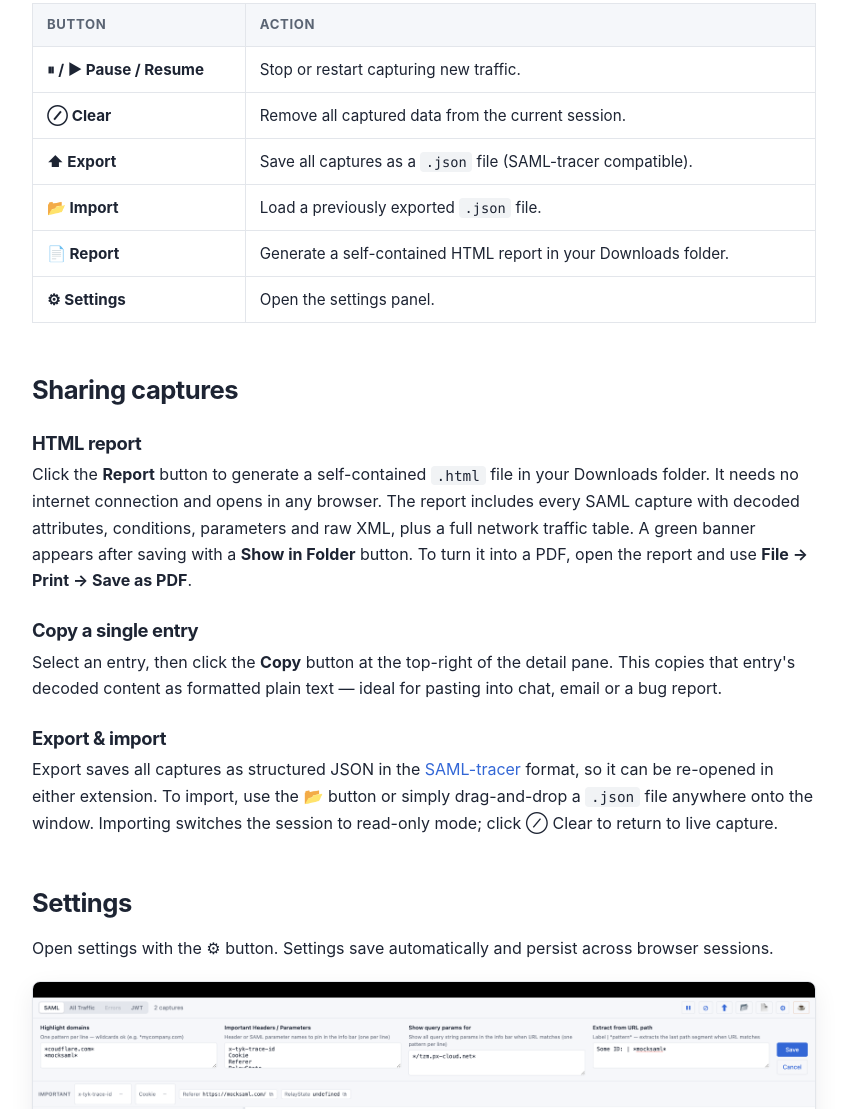
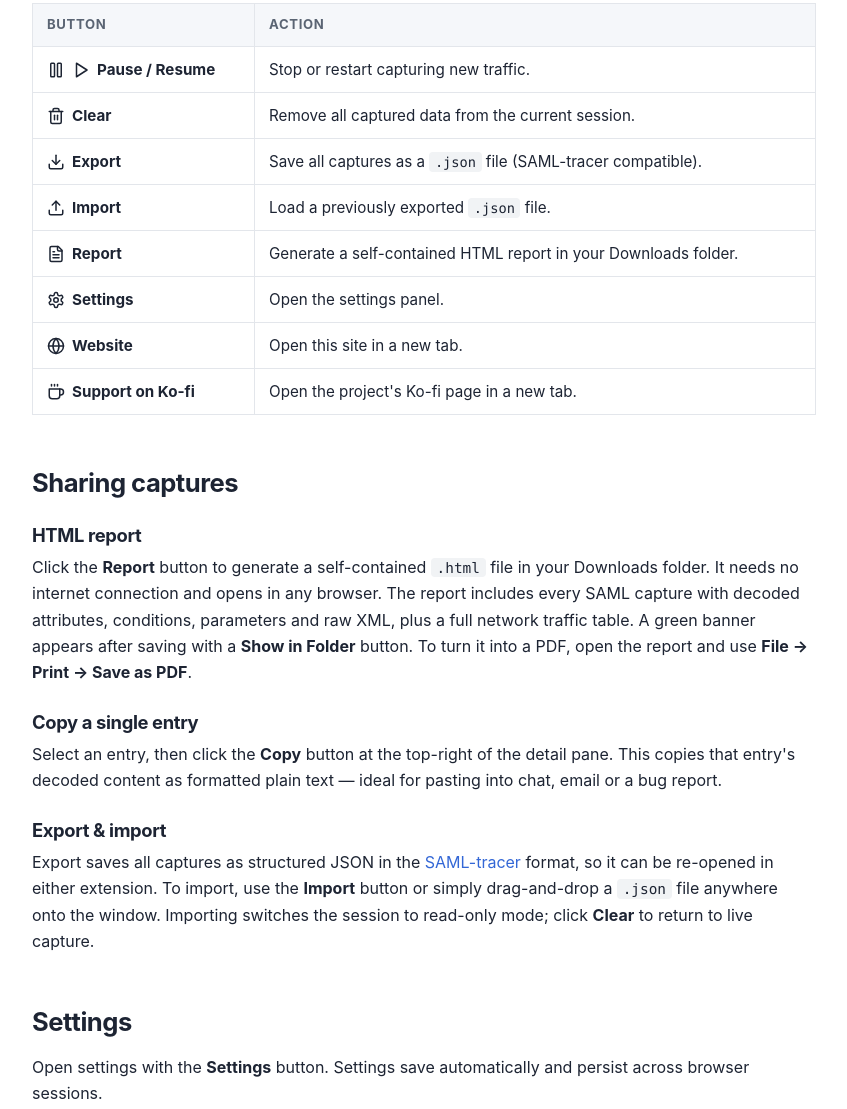
Before and after one commit to jsegers1974/awesome-saml-tracer-web, a plain HTML site: page awesome-saml-tracer-web/how-to.html in a window 1280 px wide. Shown: the part 4441-5550 px from the top of the page, without its empty margins (360-1207 px from the left). Drawn offline with Linux system fonts and the light colour scheme.

Commit message:
Update how-to docs to match the new toolbar icons
The extension's toolbar buttons moved from emoji glyphs to a Lucide icon
set and gained a Website button. Reflect that on the site:
- Rebuild the how-to #toolbar table with the actual inline Lucide icons,
  and add the Website and Support-on-Ko-fi rows.
- Replace stale inline button-emoji in prose (how-to, support, privacy)
  with the bold button name so they won't restale if icons change.
- Add a .tb-icon style for inline doc icons.

Co-Authored-By: Claude Opus 4.8 <noreply@anthropic.com>

```diff
--- a/awesome-saml-tracer-web/css/styles.css
+++ b/awesome-saml-tracer-web/css/styles.css
@@ -558,6 +558,14 @@ hr { border: 0; border-top: 1px solid var(--border); margin: 2.5rem 0; }
   margin: 1.4rem 0;
   font-size: .95rem;
 }
+/* Inline toolbar-button icons in docs tables (matches the extension's Lucide set) */
+.tb-icon {
+  width: 18px; height: 18px;
+  vertical-align: -4px;
+  margin-right: 7px;
+  stroke: currentColor; fill: none;
+  stroke-width: 2; stroke-linecap: round; stroke-linejoin: round;
+}
 .data-table th, .data-table td {
   text-align: left;
   padding: 10px 14px;
--- a/awesome-saml-tracer-web/how-to.html
+++ b/awesome-saml-tracer-web/how-to.html
@@ -137,12 +137,14 @@
             <tr><th>Button</th><th>Action</th></tr>
           </thead>
           <tbody>
-            <tr><td><strong>⏸ / ▶ Pause / Resume</strong></td><td>Stop or restart capturing new traffic.</td></tr>
-            <tr><td><strong>⊘ Clear</strong></td><td>Remove all captured data from the current session.</td></tr>
-            <tr><td><strong>⬆ Export</strong></td><td>Save all captures as a <code>.json</code> file (SAML-tracer compatible).</td></tr>
-            <tr><td><strong>📂 Import</strong></td><td>Load a previously exported <code>.json</code> file.</td></tr>
-            <tr><td><strong>📄 Report</strong></td><td>Generate a self-contained HTML report in your Downloads folder.</td></tr>
-            <tr><td><strong>⚙ Settings</strong></td><td>Open the settings panel.</td></tr>
+            <tr><td><svg class="tb-icon" viewBox="0 0 24 24" aria-hidden="true"><rect x="14" y="3" width="5" height="18" rx="1"/><rect x="5" y="3" width="5" height="18" rx="1"/></svg><svg class="tb-icon" viewBox="0 0 24 24" aria-hidden="true"><polygon points="6 3 20 12 6 21 6 3"/></svg><strong>Pause / Resume</strong></td><td>Stop or restart capturing new traffic.</td></tr>
+            <tr><td><svg class="tb-icon" viewBox="0 0 24 24" aria-hidden="true"><path d="M3 6h18"/><path d="M19 6v14a2 2 0 0 1-2 2H7a2 2 0 0 1-2-2V6"/><path d="M8 6V4a2 2 0 0 1 2-2h4a2 2 0 0 1 2 2v2"/><line x1="10" x2="10" y1="11" y2="17"/><line x1="14" x2="14" y1="11" y2="17"/></svg><strong>Clear</strong></td><td>Remove all captured data from the current session.</td></tr>
+            <tr><td><svg class="tb-icon" viewBox="0 0 24 24" aria-hidden="true"><path d="M21 15v4a2 2 0 0 1-2 2H5a2 2 0 0 1-2-2v-4"/><polyline points="7 10 12 15 17 10"/><line x1="12" x2="12" y1="15" y2="3"/></svg><strong>Export</strong></td><td>Save all captures as a <code>.json</code> file (SAML-tracer compatible).</td></tr>
+            <tr><td><svg class="tb-icon" viewBox="0 0 24 24" aria-hidden="true"><path d="M21 15v4a2 2 0 0 1-2 2H5a2 2 0 0 1-2-2v-4"/><polyline points="17 8 12 3 7 8"/><line x1="12" x2="12" y1="3" y2="15"/></svg><strong>Import</strong></td><td>Load a previously exported <code>.json</code> file.</td></tr>
+            <tr><td><svg class="tb-icon" viewBox="0 0 24 24" aria-hidden="true"><path d="M15 2H6a2 2 0 0 0-2 2v16a2 2 0 0 0 2 2h12a2 2 0 0 0 2-2V7Z"/><path d="M14 2v4a2 2 0 0 0 2 2h4"/><path d="M16 13H8"/><path d="M16 17H8"/><path d="M10 9H8"/></svg><strong>Report</strong></td><td>Generate a self-contained HTML report in your Downloads folder.</td></tr>
+            <tr><td><svg class="tb-icon" viewBox="0 0 24 24" aria-hidden="true"><path d="M12.22 2h-.44a2 2 0 0 0-2 2v.18a2 2 0 0 1-1 1.73l-.43.25a2 2 0 0 1-2 0l-.15-.08a2 2 0 0 0-2.73.73l-.22.38a2 2 0 0 0 .73 2.73l.15.1a2 2 0 0 1 1 1.72v.51a2 2 0 0 1-1 1.74l-.15.09a2 2 0 0 0-.73 2.73l.22.38a2 2 0 0 0 2.73.73l.15-.08a2 2 0 0 1 2 0l.43.25a2 2 0 0 1 1 1.73V20a2 2 0 0 0 2 2h.44a2 2 0 0 0 2-2v-.18a2 2 0 0 1 1-1.73l.43-.25a2 2 0 0 1 2 0l.15.08a2 2 0 0 0 2.73-.73l.22-.39a2 2 0 0 0-.73-2.73l-.15-.08a2 2 0 0 1-1-1.74v-.5a2 2 0 0 1 1-1.74l.15-.09a2 2 0 0 0 .73-2.73l-.22-.38a2 2 0 0 0-2.73-.73l-.15.08a2 2 0 0 1-2 0l-.43-.25a2 2 0 0 1-1-1.73V4a2 2 0 0 0-2-2z"/><circle cx="12" cy="12" r="3"/></svg><strong>Settings</strong></td><td>Open the settings panel.</td></tr>
+            <tr><td><svg class="tb-icon" viewBox="0 0 24 24" aria-hidden="true"><circle cx="12" cy="12" r="10"/><path d="M12 2a14.5 14.5 0 0 0 0 20 14.5 14.5 0 0 0 0-20"/><path d="M2 12h20"/></svg><strong>Website</strong></td><td>Open this site in a new tab.</td></tr>
+            <tr><td><svg class="tb-icon" viewBox="0 0 24 24" aria-hidden="true"><path d="M17 8h1a4 4 0 1 1 0 8h-1"/><path d="M3 8h14v9a4 4 0 0 1-4 4H7a4 4 0 0 1-4-4Z"/><line x1="6" x2="6" y1="2" y2="4"/><line x1="10" x2="10" y1="2" y2="4"/><line x1="14" x2="14" y1="2" y2="4"/></svg><strong>Support on Ko-fi</strong></td><td>Open the project's Ko-fi page in a new tab.</td></tr>
           </tbody>
         </table>
 
@@ -155,10 +157,10 @@
         <p>Select an entry, then click the <strong>Copy</strong> button at the top-right of the detail pane. This copies that entry's decoded content as formatted plain text — ideal for pasting into chat, email or a bug report.</p>
 
         <h3>Export &amp; import</h3>
-        <p>Export saves all captures as structured JSON in the <a href="https://github.com/UNINETT/SAML-tracer" target="_blank" rel="noopener">SAML-tracer</a> format, so it can be re-opened in either extension. To import, use the 📂 button or simply drag-and-drop a <code>.json</code> file anywhere onto the window. Importing switches the session to read-only mode; click ⊘ Clear to return to live capture.</p>
+        <p>Export saves all captures as structured JSON in the <a href="https://github.com/UNINETT/SAML-tracer" target="_blank" rel="noopener">SAML-tracer</a> format, so it can be re-opened in either extension. To import, use the <strong>Import</strong> button or simply drag-and-drop a <code>.json</code> file anywhere onto the window. Importing switches the session to read-only mode; click <strong>Clear</strong> to return to live capture.</p>
 
         <h2 id="settings">Settings</h2>
-        <p>Open settings with the ⚙ button. Settings save automatically and persist across browser sessions.</p>
+        <p>Open settings with the <strong>Settings</strong> button. Settings save automatically and persist across browser sessions.</p>
         <img src="assets/ast-help-settings.png" alt="The settings panel">
 
         <h3>Highlight domains</h3>
@@ -189,7 +191,7 @@ Tenant | *tenants/*/config*</code></pre>
         <ul>
           <li><strong>SAML traffic not showing?</strong> Make sure the extension is loaded and the tab performing the SSO flow is active when you trigger the login. The extension captures in real time — it can't see requests that happened before it was installed.</li>
           <li><strong>Redirect vs POST binding</strong> — Both are supported. Redirect-binding GET requests are deflate-decompressed automatically; POST-binding form data is decoded from base64.</li>
-          <li><strong>Reviewing someone else's export</strong> — Drag-and-drop their <code>.json</code> file onto the window, or use the 📂 Import button. No active SSO flow needed.</li>
+          <li><strong>Reviewing someone else's export</strong> — Drag-and-drop their <code>.json</code> file onto the window, or use the <strong>Import</strong> button. No active SSO flow needed.</li>
           <li><strong>Printing a report</strong> — Open the HTML report in Chrome and use <strong>File → Print</strong> → "Save as PDF" for a shareable file with every section expanded.</li>
         </ul>
         <div class="callout"><p>Still stuck? Head to the <a href="support.html">Support page</a> for the FAQ, or <a href="https://github.com/jsegers1974/awesome-saml-tracer/issues" target="_blank" rel="noopener">open an issue on GitHub</a>.</p></div>
```
Also changed, not shown: awesome-saml-tracer-web/privacy.html (+2 -2 lines), awesome-saml-tracer-web/support.html (+5 -5 lines).
